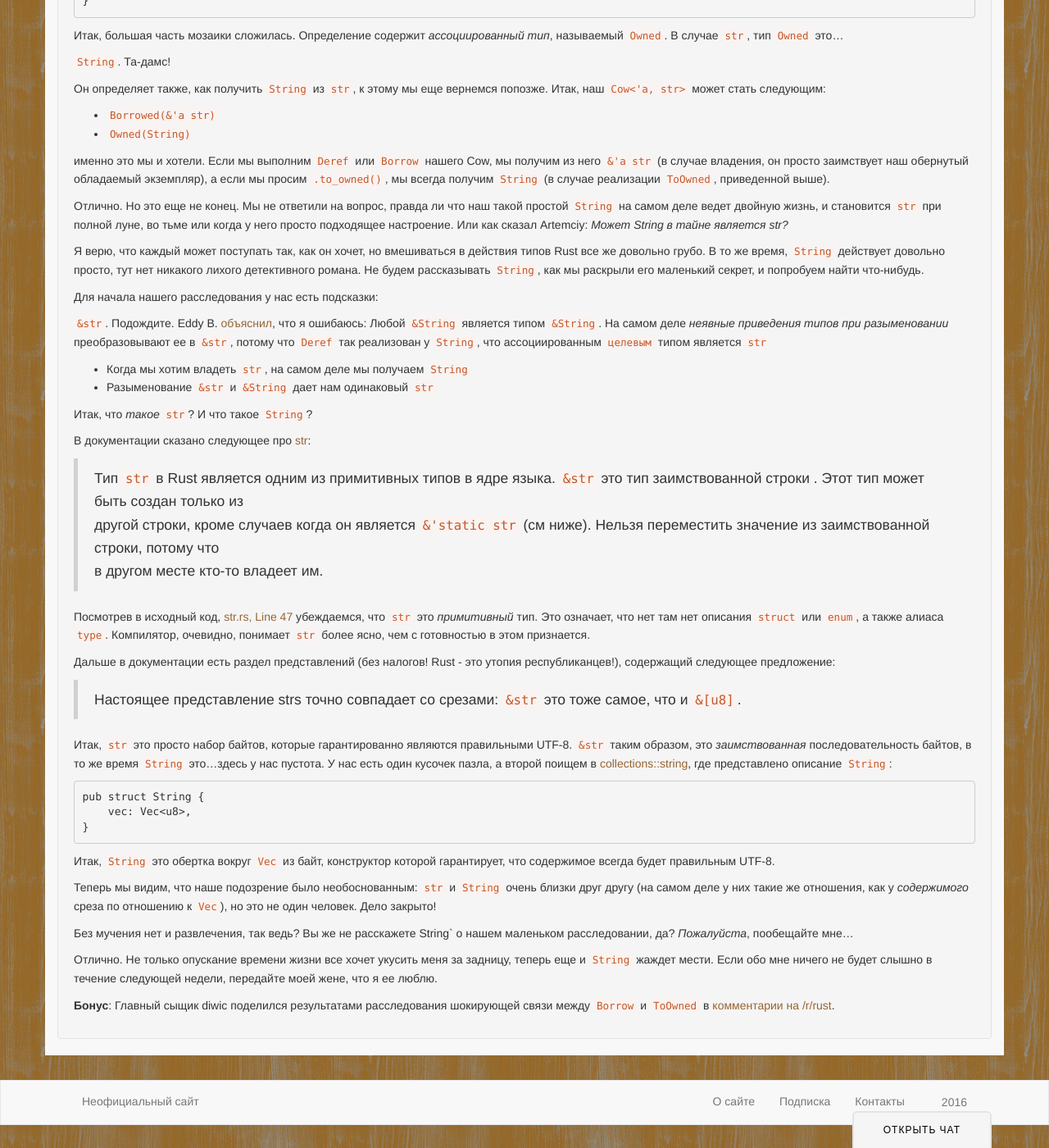
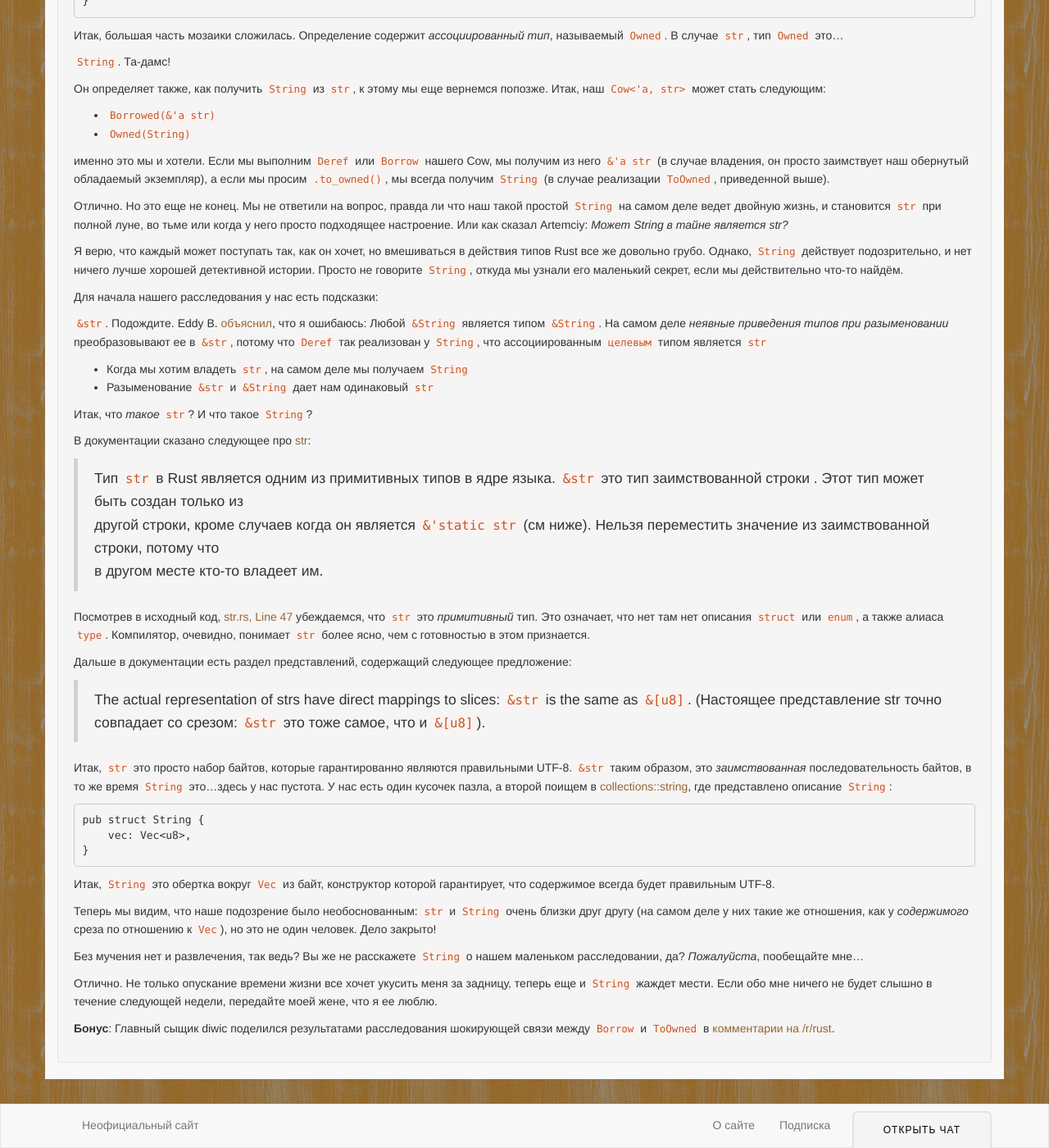
Before and after one commit to rust-lang-ru/rustycrate.ru, a Jekyll site: the page built from _posts/2016-04-07-holy-cow-2.md, in a window 1280 px wide and 1400 px high, scrolled down 969 px. Shown: the whole window at 82% size. Built offline with Jekyll 4.4.1, drawn with Linux system fonts in a browser that asks for light colours; nearby versions of some CDN libraries; Markdown is read by kramdown in place of the engine named in the settings; comment, search, counter and statistics services are not loaded.

Commit message:
fixed cow2

```diff
--- a/_posts/2016-04-07-holy-cow-2.md
+++ b/_posts/2016-04-07-holy-cow-2.md
@@ -87,9 +87,9 @@
 сказал Artemciy: *Может String в тайне является str?*
 
 Я верю, что каждый может поступать так, как он хочет, но вмешиваться в действия
-типов Rust все же довольно грубо. В то же время, `String` действует довольно
-просто, тут нет никакого лихого детективного романа. Не будем рассказывать
-`String`, как мы раскрыли его маленький секрет, и попробуем найти что-нибудь.
+типов Rust все же довольно грубо. Однако, `String` действует подозрительно, и
+нет ничего лучше хорошей детективной истории. Просто не говорите  `String`,
+откуда мы узнали его маленький секрет, если мы действительно что-то найдём.
 
 Для начала нашего расследования у нас есть подсказки:
 
@@ -116,11 +116,13 @@
 описания `struct` или `enum`, а также алиаса `type`. Компилятор, очевидно,
 понимает `str` более ясно, чем  с готовностью в этом признается.
 
-Дальше в документации есть раздел представлений (без налогов! Rust - это утопия
-республиканцев!), содержащий следующее предложение:
+Дальше в документации есть раздел представлений, содержащий следующее
+предложение:
 
-> Настоящее представление strs точно совпадает со срезами:
-> `&str` это тоже самое, что и `&[u8]`.
+> The actual representation of strs have direct mappings to slices:
+> `&str` is the same as `&[u8]`.
+> (Настоящее представление str точно совпадает со срезом:
+> `&str` это тоже самое, что и `&[u8]`).
 
 Итак, `str` это просто набор байтов, которые гарантированно являются правильными
 UTF-8. `&str` таким образом, это *заимствованная* последовательность байтов, в
@@ -141,7 +143,7 @@
 близки друг другу (на самом деле у них такие же отношения, как у *содержимого*
 среза по отношению к `Vec`), но это не один человек. Дело закрыто!
 
-Без мучения нет и развлечения, так ведь? Вы же не расскажете String` о нашем
+Без мучения нет и развлечения, так ведь? Вы же не расскажете `String` о нашем
 маленьком расследовании, да? *Пожалуйста*, пообещайте мне...
 
 Отлично. Не только опускание времени жизни все хочет укусить меня за задницу,
```
